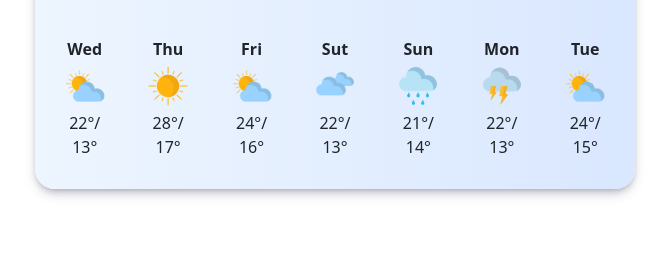
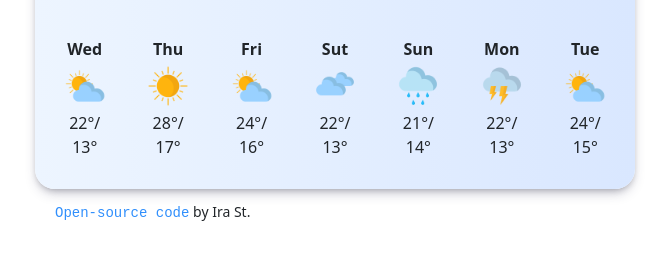
Before and after one commit to irastasiuk/Weather_Forecast_project, a plain HTML site: page index.html in a window 1280 px wide. Shown: the part 342-602 px from the top of the page, without its empty margins (305-974 px from the left). Drawn offline with nearby package versions, Linux system fonts and the light colour scheme; no server answers.

Commit message:
Added link to a GitHub repository below main container

```diff
--- a/index.html
+++ b/index.html
@@ -120,6 +120,9 @@
         </div>
       </div>
     </div>
+    <div class="footer">
+      <small><a href="https://github.com/irastasiuk/Weather_Forecast_project" target="_blank"> Open-source code</a> by Ira St.</small>
+    </div>
     <!-- <p>Created by someone</p> -->
     <script src="src/index.js"></script>
   </body>
--- a/src/styles.css
+++ b/src/styles.css
@@ -1,7 +1,13 @@
+a {
+  text-decoration: none;
+  margin-left: 20px;
+  font-family: monospace;
+  color: rgb(48, 143, 252);
+}
 .main {
   display: block;
   max-width: 600px;
-  margin: 100px auto;
+  margin: 100px auto 0;
   background-image: linear-gradient(
     to right,
     rgb(237, 245, 255),
@@ -11,6 +17,11 @@
   border-radius: 20px;
   box-shadow: rgba(50, 50, 93, 0.25) 0px 6px 12px -2px,
     rgba(0, 0, 0, 0.3) 0px 3px 7px -3px;
+}
+.footer {
+  display: block;
+  max-width: 600px;
+  margin: 10px auto;
 }
 .btn {
   background-color: rgb(48, 143, 252);
```
